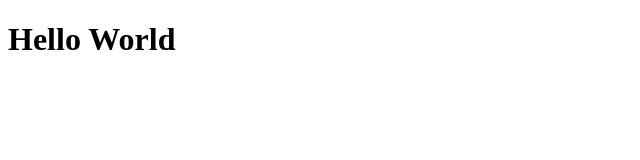
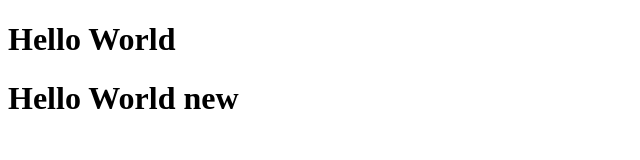
Before and after one commit to PrathibaPrasad/javascript, a plain HTML site: page index.html in a window 1280 px wide. Shown: the whole page, without its empty margins (0-640 px from the left). Drawn offline with Linux system fonts and the light colour scheme.

Commit message:
new commit

```diff
--- a/index.html
+++ b/index.html
@@ -8,5 +8,6 @@
 </head>
 <body>
     <h1>Hello World</h1>
+    <h1>Hello World new</h1>
 </body>
 </html>
```
